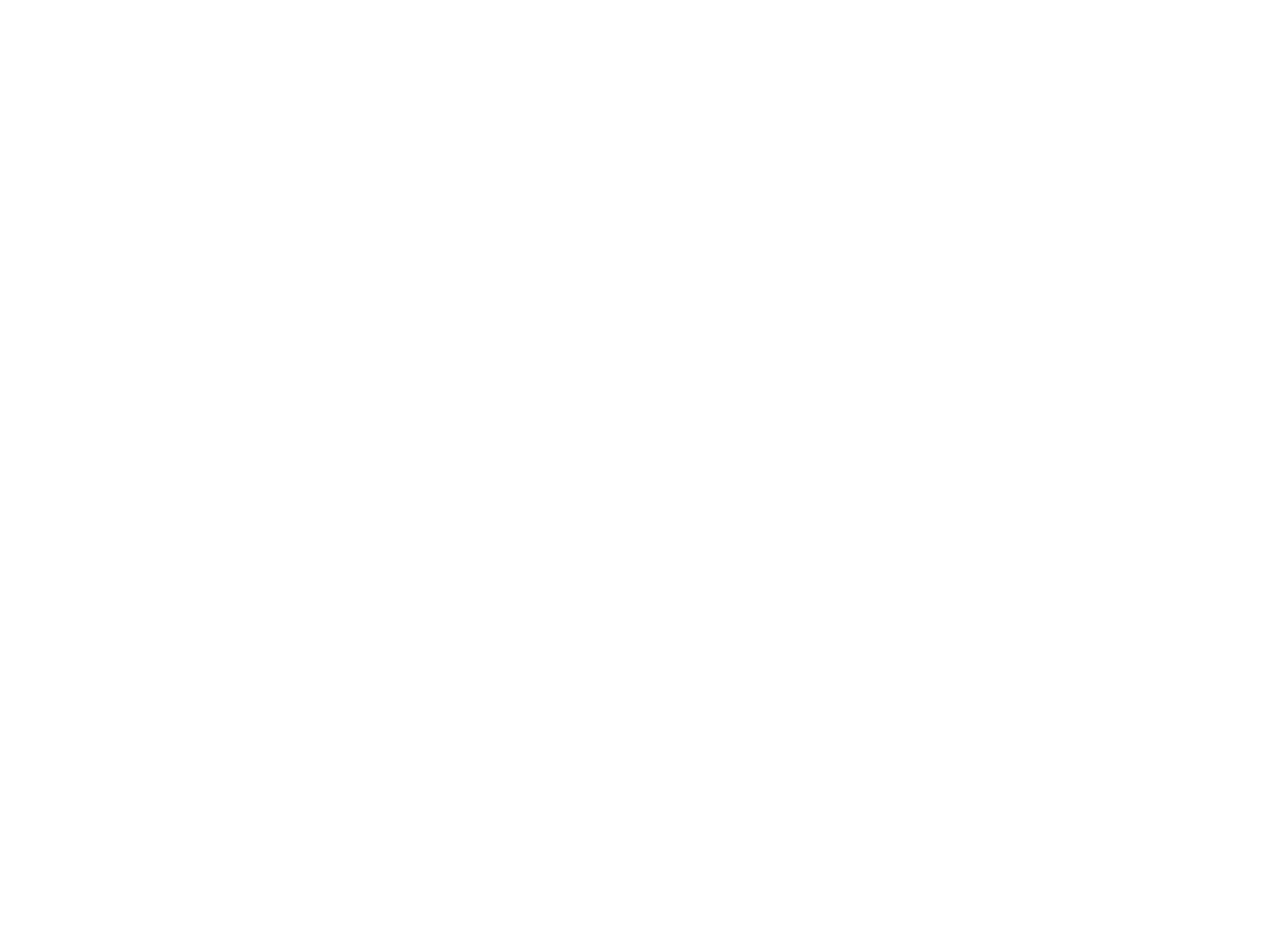
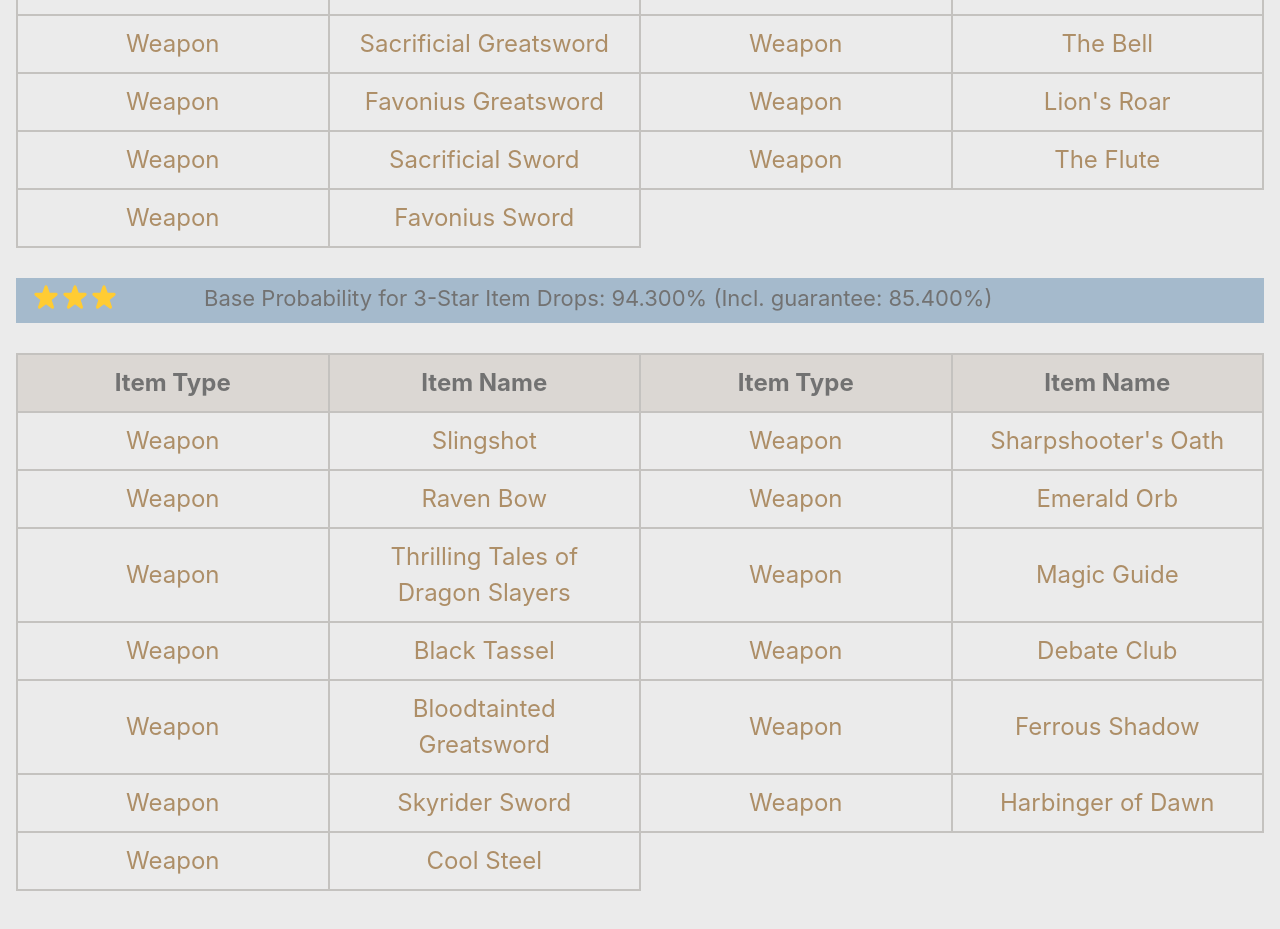
Before and after one commit to Jon-Ly/GenshinWishSimulator, a React (Create React App) app: page /details in a window 1280 px wide. Shown: the part 2740-3669 px from the top of the page. Before the commit the page ends 1700 px from the top, so only its background shows below. Built offline with nearby package versions, Linux system fonts and the light colour scheme.

Commit message:
renames all the weapons, implements first detail table, and fixes some banner character issues

```diff
--- a/package.json
+++ b/package.json
@@ -3,6 +3,7 @@
   "version": "0.1.0",
   "private": true,
   "dependencies": {
+    "@chakra-ui/icons": "^1.0.5",
     "@chakra-ui/react": "^1.1.2",
     "@emotion/react": "^11.1.4",
     "@emotion/styled": "^11.0.0",
--- a/src/App.tsx
+++ b/src/App.tsx
@@ -4,7 +4,7 @@
   theme,
 } from "@chakra-ui/react";
 import { ColorModeSwitcher } from "./ColorModeSwitcher";
-import Wish from "./components/wish/Wish";
+import Wish from "./components/wish/wish";
 import BannerSelectMenu from "./components/banner-select-menu/banner-select-menu";
 import {
   BrowserRouter as Router,
--- a/src/components/banner-detail/banner-detail.tsx
+++ b/src/components/banner-detail/banner-detail.tsx
@@ -5,8 +5,9 @@
 import HEXCODES, { GetElementColor } from '../../constants/hexcodes';
 import { useWishState } from '../../state-management/store';
 import './banner-detail.css';
+import DetailTables from './detail-tables/detail-tables';
 
-// TODO: Refactor this later, font weight = 500 for all sections
+// TODO: Refactor this later, font weight = 500 for all sections, increase font-size
 const BannerDetail = () => {
     const wishState = useWishState();
     const currentBanner = BANNERS.find(b => b.code === wishState.banner);
@@ -54,6 +55,8 @@
             </aside>
         </section>
     )
+
+    const EmptySpace = () => (<hr style={{marginTop: '75px'}}/>)
 
     const RulesSection = () => (
         <section>
@@ -105,7 +108,7 @@
 
     return (
         <Box backgroundColor={`${HEXCODES.DETAIL_BACKGROUND}`} color={`${HEXCODES.DETAIL_FONT_COLOR}`}>
-            <Container maxW='70em'>
+            <Container maxW='100em'>
                 <article>
                     <h1 style={{color: '#575757'}}>Increased Drop Rates!</h1>
                 </article>
@@ -123,8 +126,10 @@
                 </article>
                 <article>
                     <h2>Items to wish for:</h2>
+                    <DetailTables/>
                 </article>
             </Container>
+            <EmptySpace/>
         </Box>
     )
 }
--- /dev/null
+++ b/src/components/banner-detail/detail-tables/detail-tables.tsx
@@ -0,0 +1,107 @@
+import React from 'react';
+import BANNERS from '../../../constants/banners';
+import HEXCODES from '../../../constants/hexcodes';
+import WEAPONS from '../../../constants/weapons';
+import { Item } from '../../../models/item';
+import { useWishState } from '../../../state-management/store';
+import { StarIcon } from '@chakra-ui/icons'
+import './item-table.css';
+import { Box, Stack } from '@chakra-ui/react';
+
+interface ItemTableProps {
+    items: Array<Item>
+}
+
+const DetailTables = () => {
+    const wishState = useWishState();
+    const currentBanner = BANNERS.find(b => b.code === wishState.banner) || BANNERS[0]; // TODO: need a way to enforce this or throw an error?
+
+    const ItemTable = ({items}: ItemTableProps) => {
+        const itemIndexes = [];
+
+        // TODO: There's got to be a better way to make this table then generating this array of numbers
+        for (let i = 0; i < items.length; i++) {
+            if (i % 2 === 0) {
+                itemIndexes.push(i);
+            }
+        }
+
+        return (
+            <table>
+                <thead>
+                    <tr>
+                        <th style={{width: '25%'}}>Item Type</th>
+                        <th style={{width: '25%'}}>Item Name</th>
+                        <th style={{width: '25%'}}>Item Type</th>
+                        <th style={{width: '25%'}}>Item Name</th>
+                    </tr>
+                </thead>
+                <tbody style={{color: HEXCODES.ITEM_BANNER_TEXT_COLOR}}>
+                    {itemIndexes?.map((i) => (
+                        <tr key={`${items[i].name}${i}`}>
+                            <td>{items[i].constructor.name}</td>
+                            <td>{items[i].name}</td>
+                            {
+                                i + 1 < items.length ? (
+                                    <>
+                                        <td>{items[i + 1].constructor.name}</td>
+                                        <td>{items[i + 1].name}</td>
+                                    </>
+                                ) : null
+                            }
+                        </tr>
+                    ))}
+                </tbody>
+            </table>
+        )
+    }
+
+    const CustomStarIcon = () => (
+        <StarIcon color={HEXCODES.ITEM_BANNER_STAR} marginRight='5px'/>
+    )
+
+    return (
+        <section>
+            {/* TODO: Refactor toThreePrecision function to be reusable from BannerDetail */}
+            {/* TODO: Recreate this header to be reused, it's used in the BannerDetail component too */}
+            <header style={{backgroundColor: HEXCODES.FIVE_STAR_CHANCE_BANNER, margin: '30px 0', height: '45px', paddingLeft: '18px'}}>
+                <Stack direction='row'>
+                    <Box minWidth='145px'>
+                        <CustomStarIcon/>
+                        <CustomStarIcon/>
+                        <CustomStarIcon/>
+                        <CustomStarIcon/>
+                        <CustomStarIcon/>
+                    </Box>
+                    <span style={{fontSize: '22px', marginLeft: '25px', lineHeight: '41px'}}>Base Probability for 5-Star Item Drops: 0.600% (Incl. guarantee: 1.600%)</span>
+                </Stack>
+            </header>
+            <ItemTable items={currentBanner?.fiveStars}/>
+            <header style={{backgroundColor: HEXCODES.FOUR_STAR_CHANCE_BANNER, margin: '30px 0', height: '45px', paddingLeft: '18px'}}>
+                <Stack direction='row'>
+                    <Box minWidth='145px'>
+                        <CustomStarIcon/>
+                        <CustomStarIcon/>
+                        <CustomStarIcon/>
+                        <CustomStarIcon/>
+                    </Box>
+                    <span style={{fontSize: '22px', marginLeft: '25px', lineHeight: '41px'}}>Base Probability for 4-Star Item Drops: 5.100% (Incl. guarantee: 13.000%)</span>
+                </Stack>
+            </header>
+            <ItemTable items={currentBanner?.fourStars}/>
+            <header style={{backgroundColor: HEXCODES.THREE_STAR_CHANCE_BANNER, margin: '30px 0', height: '45px', paddingLeft: '18px'}}>
+                <Stack direction='row'>
+                    <Box minWidth='145px'>
+                        <CustomStarIcon/>
+                        <CustomStarIcon/>
+                        <CustomStarIcon/>
+                    </Box>
+                    <span style={{fontSize: '22px', marginLeft: '25px', lineHeight: '41px'}}>Base Probability for 3-Star Item Drops: 94.300% (Incl. guarantee: 85.400%)</span>
+                </Stack>
+            </header>
+            <ItemTable items={WEAPONS.THREE_STAR_WEAPONS}/>
+        </section>
+    )
+}
+
+export default DetailTables;
--- /dev/null
+++ b/src/components/banner-detail/detail-tables/item-table.css
@@ -0,0 +1,13 @@
+table {
+    width: 100%;
+}
+
+th {
+    background-color: #DBD7D3;
+}
+
+th, td {
+    border: 2px solid #C4C2BF;
+    text-align: center;
+    padding: 10px 30px;
+}
--- a/src/constants/Banners.ts
+++ b/src/constants/Banners.ts
@@ -43,7 +43,7 @@
         title: 'Secretum Secretorum',
         eventFiveStar: CHARACTERS.PLAYABLE_CHARACTERS.ALBEDO,
         eventFourStars: [CHARACTERS.PLAYABLE_CHARACTERS.FISCHL, CHARACTERS.PLAYABLE_CHARACTERS.SUCROSE, CHARACTERS.PLAYABLE_CHARACTERS.BENNETT],
-        fiveStars: WANDERLUST_BANNER.fiveStars,
+        fiveStars: [CHARACTERS.PLAYABLE_CHARACTERS.ALBEDO, ...CHARACTERS.WANDERLUST_FIVE_STAR_CHARACTERS],
         fourStars: [],
         imagePath: `${PATHS.CHARACTER_BANNERS}/${BANNER_CODE.ALBEDO}.jpg`,
         startDate: new Date(2020, 12, 23)
@@ -53,7 +53,7 @@
         title: 'Adrift in the Harbor',
         eventFiveStar: CHARACTERS.PLAYABLE_CHARACTERS.GANYU,
         eventFourStars: [CHARACTERS.PLAYABLE_CHARACTERS.NOELLE, CHARACTERS.PLAYABLE_CHARACTERS.XINGQUI, CHARACTERS.PLAYABLE_CHARACTERS.XIANGLING],
-        fiveStars: WANDERLUST_BANNER.fiveStars,
+        fiveStars: [CHARACTERS.PLAYABLE_CHARACTERS.GANYU, ...CHARACTERS.WANDERLUST_FIVE_STAR_CHARACTERS],
         fourStars: [],
         imagePath: `${PATHS.CHARACTER_BANNERS}/${BANNER_CODE.GANYU}.jpg`,
         startDate: new Date(2021, 1, 12)
@@ -63,7 +63,7 @@
         title: 'Dance of Lanterns',
         eventFiveStar: CHARACTERS.PLAYABLE_CHARACTERS.KEQING,
         eventFourStars: [CHARACTERS.PLAYABLE_CHARACTERS.BENNETT, CHARACTERS.PLAYABLE_CHARACTERS.NINGGUANG, CHARACTERS.PLAYABLE_CHARACTERS.BARBARA],
-        fiveStars: WANDERLUST_BANNER.fiveStars,
+        fiveStars: [CHARACTERS.PLAYABLE_CHARACTERS.KEQING, ...CHARACTERS.WANDERLUST_FIVE_STAR_CHARACTERS],
         fourStars: [],
         imagePath: `${PATHS.CHARACTER_BANNERS}/${BANNER_CODE.KEQING}.jpg`,
         startDate: new Date(2021, 2, 17)
@@ -73,7 +73,7 @@
         title: 'Sparkling Steps',
         eventFiveStar: CHARACTERS.PLAYABLE_CHARACTERS.KLEE,
         eventFourStars: [CHARACTERS.PLAYABLE_CHARACTERS.SUCROSE, CHARACTERS.PLAYABLE_CHARACTERS.NOELLE, CHARACTERS.PLAYABLE_CHARACTERS.XINGQUI],
-        fiveStars: WANDERLUST_BANNER.fiveStars,
+        fiveStars: [CHARACTERS.PLAYABLE_CHARACTERS.KLEE, ...CHARACTERS.WANDERLUST_FIVE_STAR_CHARACTERS],
         fourStars: [],
         imagePath: `${PATHS.CHARACTER_BANNERS}/${BANNER_CODE.KLEE}.jpg`,
         startDate: new Date(2020, 10, 20)
@@ -83,7 +83,7 @@
         title: 'Farewell of Snezhnaya',
         eventFiveStar: CHARACTERS.PLAYABLE_CHARACTERS.TARTAGLIA,
         eventFourStars: [CHARACTERS.PLAYABLE_CHARACTERS.DIONA, CHARACTERS.PLAYABLE_CHARACTERS.NINGGUANG, CHARACTERS.PLAYABLE_CHARACTERS.BEIDOU],
-        fiveStars: WANDERLUST_BANNER.fiveStars,
+        fiveStars: [CHARACTERS.PLAYABLE_CHARACTERS.TARTAGLIA, ...CHARACTERS.WANDERLUST_FIVE_STAR_CHARACTERS],
         fourStars: [],
         imagePath: `${PATHS.CHARACTER_BANNERS}/${BANNER_CODE.TARTAGLIA}.jpg`,
         startDate: new Date(2020, 11, 11)
@@ -93,7 +93,7 @@
         title: 'Ballad of Goblets',
         eventFiveStar: CHARACTERS.PLAYABLE_CHARACTERS.VENTI,
         eventFourStars: [CHARACTERS.PLAYABLE_CHARACTERS.FISCHL, CHARACTERS.PLAYABLE_CHARACTERS.XIANGLING, CHARACTERS.PLAYABLE_CHARACTERS.BARBARA],
-        fiveStars: WANDERLUST_BANNER.fiveStars,
+        fiveStars: [CHARACTERS.PLAYABLE_CHARACTERS.VENTI, ...CHARACTERS.WANDERLUST_FIVE_STAR_CHARACTERS],
         fourStars: [],
         imagePath: `${PATHS.CHARACTER_BANNERS}/${BANNER_CODE.VENTI}.jpg`,
         startDate: new Date(2020, 9, 28)
@@ -103,7 +103,7 @@
         title: 'Invitation to Mundane Life',
         eventFiveStar: CHARACTERS.PLAYABLE_CHARACTERS.XIAO,
         eventFourStars: [CHARACTERS.PLAYABLE_CHARACTERS.DIONA, CHARACTERS.PLAYABLE_CHARACTERS.BEIDOU, CHARACTERS.PLAYABLE_CHARACTERS.XINGYAN],
-        fiveStars: WANDERLUST_BANNER.fiveStars,
+        fiveStars: [CHARACTERS.PLAYABLE_CHARACTERS.XIAO, ...CHARACTERS.WANDERLUST_FIVE_STAR_CHARACTERS],
         fourStars: [],
         imagePath: `${PATHS.CHARACTER_BANNERS}/${BANNER_CODE.XIAO}.jpg`,
         startDate: new Date(2021, 2, 3)
@@ -113,7 +113,7 @@
         title: 'Gentry of Hermitage',
         eventFiveStar: CHARACTERS.PLAYABLE_CHARACTERS.ZHONGLI,
         eventFourStars: [CHARACTERS.PLAYABLE_CHARACTERS.XINGYAN, CHARACTERS.PLAYABLE_CHARACTERS.CHONGYUN, CHARACTERS.PLAYABLE_CHARACTERS.RAZOR],
-        fiveStars: WANDERLUST_BANNER.fiveStars,
+        fiveStars: [CHARACTERS.PLAYABLE_CHARACTERS.ZHONGLI, ...CHARACTERS.WANDERLUST_FIVE_STAR_CHARACTERS],
         fourStars: [],
         imagePath: `${PATHS.CHARACTER_BANNERS}/${BANNER_CODE.ZHONGLI}.png`,
         startDate: new Date(2020, 12, 1)
@@ -121,51 +121,56 @@
 }
 
 const FilterOutFourStarEventCharacters = (banner: Banner) => {
-    const result = CHARACTERS.EVENT_FOUR_STAR_CHARACTERS.filter((event_character: Character) => {
-        banner.eventFourStars?.forEach((banner_character: Character) => {
-            if (event_character.name === banner_character.name) {
+    const result = CHARACTERS.EVENT_FOUR_STAR_CHARACTERS.filter((eventCharacter: Character) => {
+        const eventFourStarLength = banner.eventFourStars?.length || 0;
+        const eventFourStars = banner.eventFourStars || [];
+
+        for (let i = 0; i < eventFourStarLength; i++ ) {
+            if (eventCharacter.name === eventFourStars[i].name) {
                 return false;
             }
-        });
+        }
+
         return true;
     });
 
     return result;
 }
 
+// TODO: Event banners
 const BANNERS = new Array<Banner>(
     WANDERLUST_BANNER,
     {
         ...EVENT_BANNERS.ALBEDO,
-        fourStars: FilterOutFourStarEventCharacters(EVENT_BANNERS.ALBEDO)
+        fourStars: [...EVENT_BANNERS.ALBEDO.eventFourStars, ...FilterOutFourStarEventCharacters(EVENT_BANNERS.ALBEDO), ...WEAPONS.FOUR_STAR_WEAPONS]
     },
     {
         ...EVENT_BANNERS.GANYU,
-        fourStars: FilterOutFourStarEventCharacters(EVENT_BANNERS.GANYU)
+        fourStars: [...EVENT_BANNERS.GANYU.eventFourStars, ...FilterOutFourStarEventCharacters(EVENT_BANNERS.GANYU), ...WEAPONS.FOUR_STAR_WEAPONS]
     },
     {
         ...EVENT_BANNERS.KEQING,
-        fourStars: FilterOutFourStarEventCharacters(EVENT_BANNERS.KEQING)
+        fourStars: [...EVENT_BANNERS.KEQING.eventFourStars, ...FilterOutFourStarEventCharacters(EVENT_BANNERS.KEQING), ...WEAPONS.FOUR_STAR_WEAPONS]
     },
     {
         ...EVENT_BANNERS.KLEE,
-        fourStars: FilterOutFourStarEventCharacters(EVENT_BANNERS.KLEE)
+        fourStars: [...EVENT_BANNERS.KLEE.eventFourStars, ...FilterOutFourStarEventCharacters(EVENT_BANNERS.KLEE), ...WEAPONS.FOUR_STAR_WEAPONS]
     },
     {
         ...EVENT_BANNERS.TARTAGLIA,
-        fourStars: FilterOutFourStarEventCharacters(EVENT_BANNERS.TARTAGLIA)
+        fourStars: [...EVENT_BANNERS.TARTAGLIA.eventFourStars, ...FilterOutFourStarEventCharacters(EVENT_BANNERS.TARTAGLIA), ...WEAPONS.FOUR_STAR_WEAPONS]
     },
     {
         ...EVENT_BANNERS.VENTI,
-        fourStars: FilterOutFourStarEventCharacters(EVENT_BANNERS.VENTI)
+        fourStars: [...EVENT_BANNERS.VENTI.eventFourStars, ...FilterOutFourStarEventCharacters(EVENT_BANNERS.VENTI), ...WEAPONS.FOUR_STAR_WEAPONS]
     },
     {
         ...EVENT_BANNERS.XIAO,
-        fourStars: FilterOutFourStarEventCharacters(EVENT_BANNERS.XIAO)
+        fourStars: [...EVENT_BANNERS.XIAO.eventFourStars, ...FilterOutFourStarEventCharacters(EVENT_BANNERS.XIAO), ...WEAPONS.FOUR_STAR_WEAPONS]
     },
     {
         ...EVENT_BANNERS.ZHONGLI,
-        fourStars: FilterOutFourStarEventCharacters(EVENT_BANNERS.ZHONGLI)
+        fourStars: [...EVENT_BANNERS.ZHONGLI.eventFourStars, ...FilterOutFourStarEventCharacters(EVENT_BANNERS.ZHONGLI), ...WEAPONS.FOUR_STAR_WEAPONS]
     }
 );
 
--- a/src/constants/Characters.ts
+++ b/src/constants/Characters.ts
@@ -84,7 +84,7 @@
 const FIVE_STAR_CHARACTERS = PLAYABLE_CHARACTERS_ARRAY.filter((c: Character) => c.stars === 5);
 const FOUR_STAR_CHARACTERS = PLAYABLE_CHARACTERS_ARRAY.filter((c: Character) => c.stars === 4);
 
-const PLAYABLE_CHARACTERS_TO_OBJ = (): {[index: string]: Character} => {
+const PLAYABLE_CHARACTERS_TO_OBJ = () => {
     const result: {[index: string]: Character} = {};
 
     PLAYABLE_CHARACTERS_ARRAY.forEach((c: Character) => {
--- a/src/constants/Weapons.ts
+++ b/src/constants/Weapons.ts
@@ -1,48 +1,59 @@
 import Weapon from "../models/weapon";
 
 const WANDERLUST_FIVE_STAR_WEAPONS = [
-    new Weapon('Placeholder 5 Star Weapon', 5, 0.75),
-    new Weapon('Placeholder 5 Star Weapon', 5, 0.75),
-    new Weapon('Placeholder 5 Star Weapon', 5, 0.75),
-    new Weapon('Placeholder 5 Star Weapon', 5, 0.75),
-    new Weapon('Placeholder 5 Star Weapon', 5, 0.75),
-    new Weapon('Placeholder 5 Star Weapon', 5, 0.75),
-    new Weapon('Placeholder 5 Star Weapon', 5, 0.75),
-    new Weapon('Placeholder 5 Star Weapon', 5, 0.75),
-    new Weapon('Placeholder 5 Star Weapon', 5, 0.75),
-    new Weapon('Placeholder 5 Star Weapon', 5, 0.75),
+    new Weapon('Amos\' Bow', 5, 0.75),
+    new Weapon('Skyward Harp', 5, 0.75),
+    new Weapon('Lost Prayer to the Sacred Winds', 5, 0.75),
+    new Weapon('Skyward Atlas', 5, 0.75),
+    new Weapon('Primordial Jade Winged-Spear', 5, 0.75),
+    new Weapon('Skyward Spine', 5, 0.75),
+    new Weapon('Wolf\'s Gravestone', 5, 0.75),
+    new Weapon('Skyward Pride', 5, 0.75),
+    new Weapon('Skyward Blade', 5, 0.75),
+    new Weapon('Aquila Favonia', 5, 0.75),
 ];
 
 const FOUR_STAR_WEAPONS = [
-    new Weapon('Placeholder 4 Star Weapon', 4, 0.75),
-    new Weapon('Placeholder 4 Star Weapon', 4, 0.75),
-    new Weapon('Placeholder 4 Star Weapon', 4, 0.75),
-    new Weapon('Placeholder 4 Star Weapon', 4, 0.75),
-    new Weapon('Placeholder 4 Star Weapon', 4, 0.75),
-    new Weapon('Placeholder 4 Star Weapon', 4, 0.75),
-    new Weapon('Placeholder 4 Star Weapon', 4, 0.75),
-    new Weapon('Placeholder 4 Star Weapon', 4, 0.75),
-    new Weapon('Placeholder 4 Star Weapon', 4, 0.75),
-    new Weapon('Placeholder 4 Star Weapon', 4, 0.75),
-    new Weapon('Placeholder 4 Star Weapon', 4, 0.75),
-    new Weapon('Placeholder 4 Star Weapon', 4, 0.75),
-    new Weapon('Placeholder 4 Star Weapon', 4, 0.75),
-    new Weapon('Placeholder 4 Star Weapon', 4, 0.75),
-    new Weapon('Placeholder 4 Star Weapon', 4, 0.75),
-    new Weapon('Placeholder 4 Star Weapon', 4, 0.75),
-    new Weapon('Placeholder 4 Star Weapon', 4, 0.75),
-    new Weapon('Placeholder 4 Star Weapon', 4, 0.75),
-    new Weapon('Placeholder 4 Star Weapon', 4, 0.75),
-    new Weapon('Placeholder 4 Star Weapon', 4, 0.75),
-    new Weapon('Placeholder 4 Star Weapon', 4, 0.75),
-    new Weapon('Placeholder 4 Star Weapon', 4, 0.75),
-    new Weapon('Placeholder 4 Star Weapon', 4, 0.75),
-    new Weapon('Placeholder 4 Star Weapon', 4, 0.75),
+    new Weapon('Rust', 4, 0.75),
+    new Weapon('Sacrifical Bow', 4, 0.75),
+    new Weapon('The Stringless', 4, 0.75),
+    new Weapon('Favonius Warbow', 4, 0.75),
+    new Weapon('Eye of Perception', 4, 0.75),
+    new Weapon('Sacrificial Fragments', 4, 0.75),
+    new Weapon('The Widsith', 4, 0.75),
+    new Weapon('Favonius Codex', 4, 0.75),
+    new Weapon('Favonius Lance', 4, 0.75),
+    new Weapon('Dragon\'s Bane', 4, 0.75),
+    new Weapon('Rainslasher', 4, 0.75),
+    new Weapon('Sacrificial Greatsword', 4, 0.75),
+    new Weapon('The Bell', 4, 0.75),
+    new Weapon('Favonius Greatsword', 4, 0.75),
+    new Weapon('Lion\'s Roar', 4, 0.75),
+    new Weapon('Sacrificial Sword', 4, 0.75),
+    new Weapon('The Flute', 4, 0.75),
+    new Weapon('Favonius Sword', 4, 0.75)
+];
+
+const THREE_STAR_WEAPONS = [
+    new Weapon('Slingshot', 4, 0.75),
+    new Weapon('Sharpshooter\'s Oath', 4, 0.75),
+    new Weapon('Raven Bow', 4, 0.75),
+    new Weapon('Emerald Orb', 4, 0.75),
+    new Weapon('Thrilling Tales of Dragon Slayers', 4, 0.75),
+    new Weapon('Magic Guide', 4, 0.75),
+    new Weapon('Black Tassel', 4, 0.75),
+    new Weapon('Debate Club', 4, 0.75),
+    new Weapon('Bloodtainted Greatsword', 4, 0.75),
+    new Weapon('Ferrous Shadow', 4, 0.75),
+    new Weapon('Skyrider Sword', 4, 0.75),
+    new Weapon('Harbinger of Dawn', 4, 0.75),
+    new Weapon('Cool Steel', 4, 0.75)
 ]
 
 const WEAPONS = {
-    WANDERLUST_FIVE_STAR_WEAPONS: WANDERLUST_FIVE_STAR_WEAPONS,
-    FOUR_STAR_WEAPONS: FOUR_STAR_WEAPONS
+    WANDERLUST_FIVE_STAR_WEAPONS,
+    FOUR_STAR_WEAPONS,
+    THREE_STAR_WEAPONS
 }
 
 export default WEAPONS;
```
Also changed, not shown: src/components/banner-select-menu/BannerFooter/footer-button.tsx (deleted, +0 -30 lines), src/constants/hexcodes.ts (+6 -3 lines), public/genshin_assets/characters/character_xiao.png (added), 1 other file (tests, documents, lock files or other folders).
